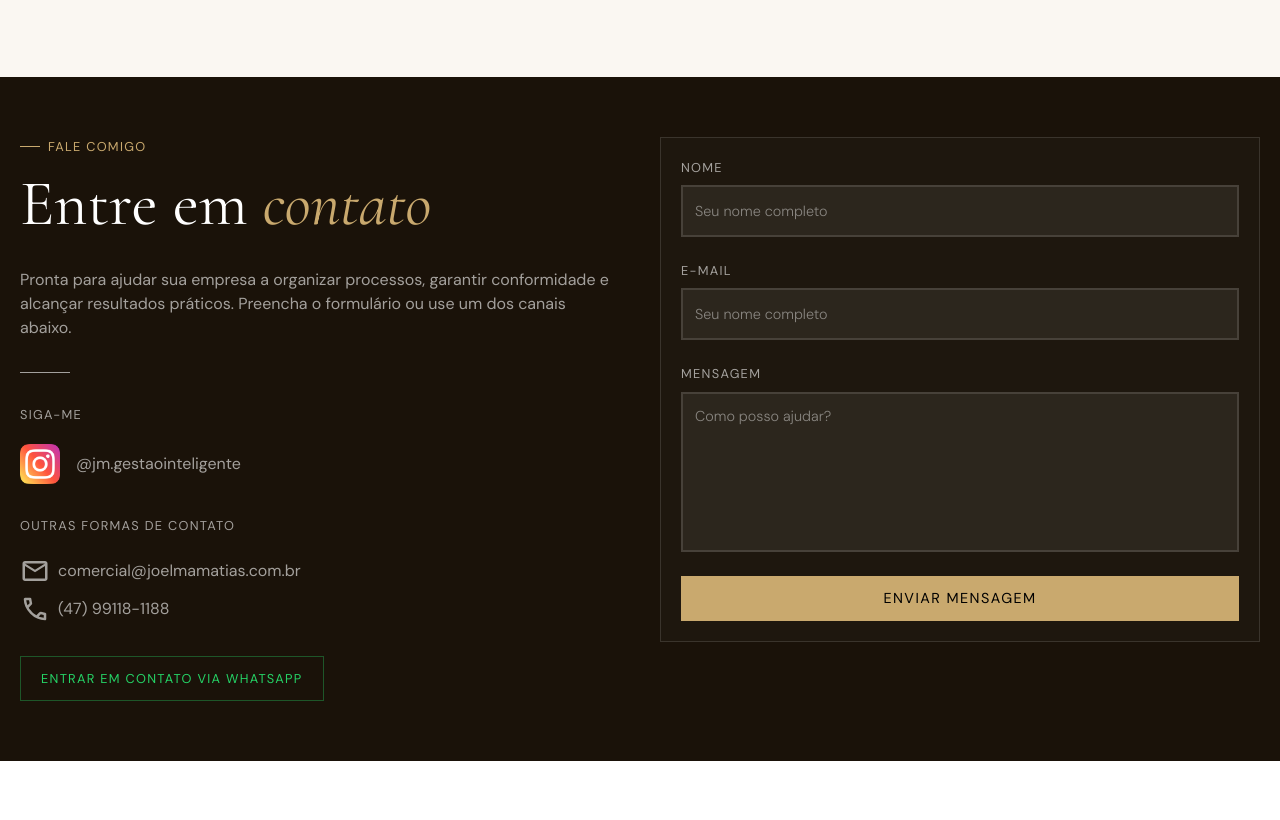
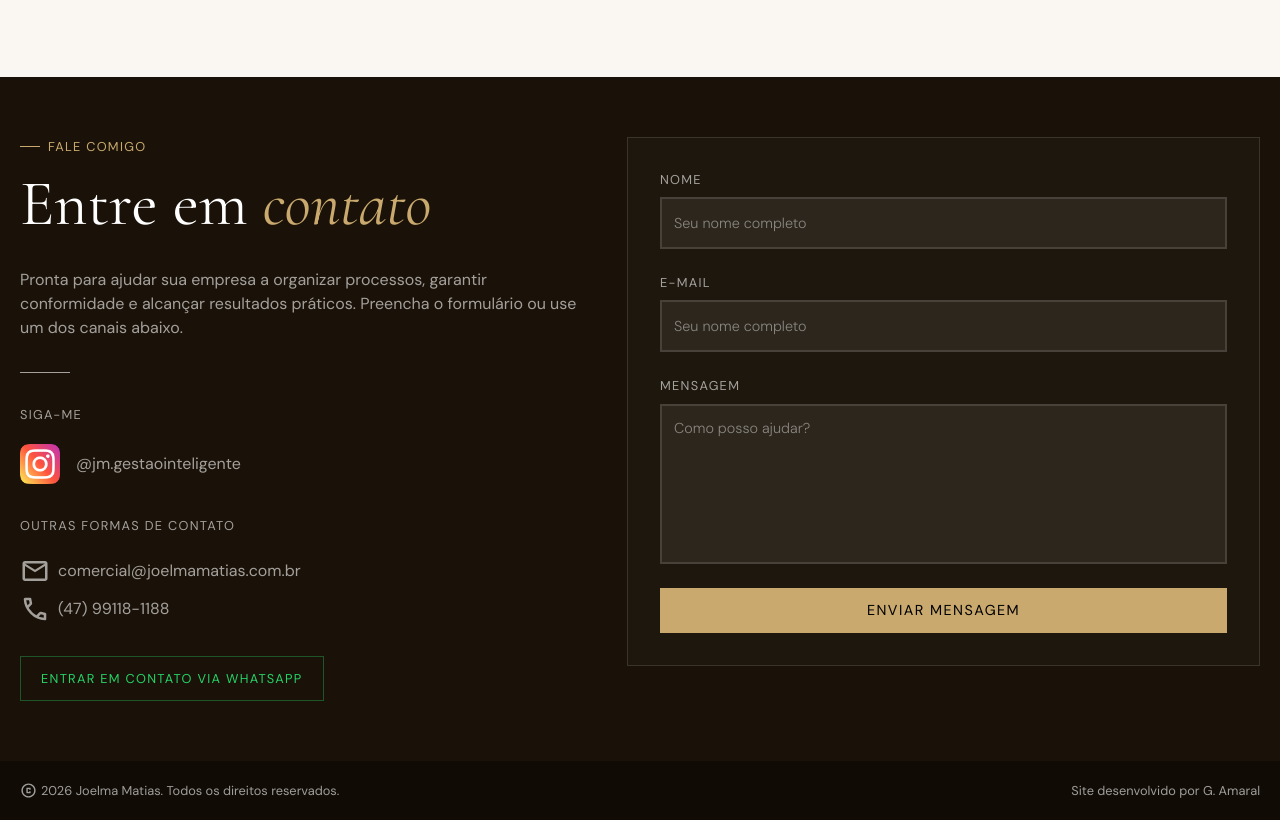
Before and after one commit to guiaap/joelmamatias-web, a React (Vite) app: page / in a window 1280 px wide. Shown: the part 3340-4160 px from the top of the page. Before the commit the page ends 4101 px from the top, so only its background shows below. Built offline with nearby package versions, Linux system fonts and the light colour scheme.

Commit message:
feat: implementa o footer

```diff
--- a/src/components/ContactSection.jsx
+++ b/src/components/ContactSection.jsx
@@ -92,8 +92,8 @@ export default function ContactSection() {
                 <form
                     action="POST"
                     className="
-                    flex-1 p-5
-                    w-full max-w-(--container-small)
+                    flex-1 p-5 md:p-8
+                    w-full max-w-[650px]
                     bg-[#FFFFFF05]
                     border border-[#FFFFFF20]
 
--- /dev/null
+++ b/src/components/Footer.jsx
@@ -0,0 +1,41 @@
+import Icon from "./Icon.jsx";
+
+export default function Footer() {
+
+    const currentYear = new Date().getFullYear();
+
+    return (
+
+        <footer className="p-5 bg-[#100b05]">
+
+            <div className="
+                max-w-(--container) mx-auto
+                flex flex-col md:flex-row
+                items-center justify-center md:justify-between
+                gap-2
+                text-(--transparent-white-smooth)
+                text-[0.7rem] md:text-[0.8rem]
+            ">
+
+                <p className="flex items-center gap-1 [&>svg]:fill-(--transparent-white-smooth)">
+
+                    <Icon name="copyright" size="17px" />
+                    <span>{currentYear} Joelma Matias. Todos os direitos reservados.</span>
+
+                </p>
+
+                <a
+                    href="https://guiaap.github.io/portifolio"
+                    target="_blank"
+                    className="
+                        transition-colors duration-300
+                        hover:text-(--primary-gold)
+                    ">
+                    Site desenvolvido por G. Amaral
+                </a>
+
+            </div>
+
+        </footer>
+    );
+}
--- a/src/components/Icon.jsx
+++ b/src/components/Icon.jsx
@@ -76,6 +76,13 @@ export default function Icon ({name, size = "30px", color = "#FFFFFF"}) {
                 </svg>
             )
 
+        case "copyright":
+            return (
+                <svg xmlns="http://www.w3.org/2000/svg" height={size} width={size} fill={color}  viewBox="0 -960 960 960">
+                    <path d="M400-320h160q17 0 28.5-11.5T600-360v-80h-80v40h-80v-160h80v40h80v-80q0-17-11.5-28.5T560-640H400q-17 0-28.5 11.5T360-600v240q0 17 11.5 28.5T400-320Zm80 240q-83 0-156-31.5T197-197q-54-54-85.5-127T80-480q0-83 31.5-156T197-763q54-54 127-85.5T480-880q83 0 156 31.5T763-763q54 54 85.5 127T880-480q0 83-31.5 156T763-197q-54 54-127 85.5T480-80Zm0-80q134 0 227-93t93-227q0-134-93-227t-227-93q-134 0-227 93t-93 227q0 134 93 227t227 93Zm0-320Z"/>
+                </svg>
+            )
+
         default: return;
     }
 
--- a/src/components/MainLayout.jsx
+++ b/src/components/MainLayout.jsx
@@ -1,5 +1,6 @@
 import Header from "./Header.jsx";
 import { Outlet } from "react-router-dom";
+import Footer from "./Footer.jsx";
 
 export default function MainLayout() {
 
@@ -16,7 +17,7 @@ export default function MainLayout() {
         <main>
           <Outlet />
         </main>
-
+        <Footer />
     </div>
 
     );
--- a/src/index.css
+++ b/src/index.css
@@ -16,6 +16,8 @@
 
   --primary-brown: #1A1209;
   --transparent-primary-brown: #1a1209f3;
+
+  --footer: #100b05;
 
   --primary-gold: #C9A96E;
   --secondary-gold: #E8D4B0;
```
